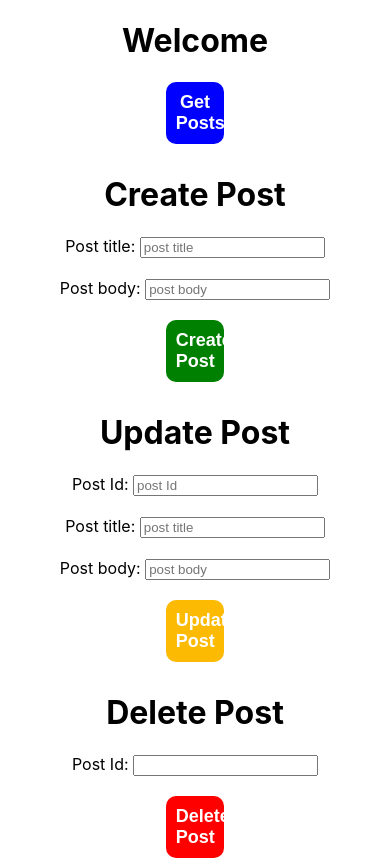
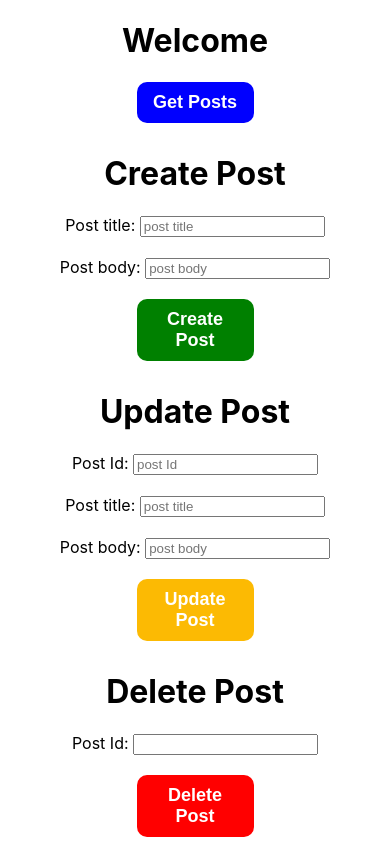
Before and after one commit to Bentike/api_test, a React (Create React App) app: page / in a window 390 px wide. After the commit the page ends 847 px from the top, so only its background shows below. Built offline with nearby package versions, Linux system fonts and the light colour scheme; the HTML template or start-up script is replaced by a standard one.

Commit message:
added media query to button.css

```diff
--- a/src/button.css
+++ b/src/button.css
@@ -14,3 +14,9 @@
 .btn:hover{
     opacity: .8;
 }
+
+@media only screen and (max-width: 700px){
+  .btn{
+     width: 30%;
+  }
+}
```
